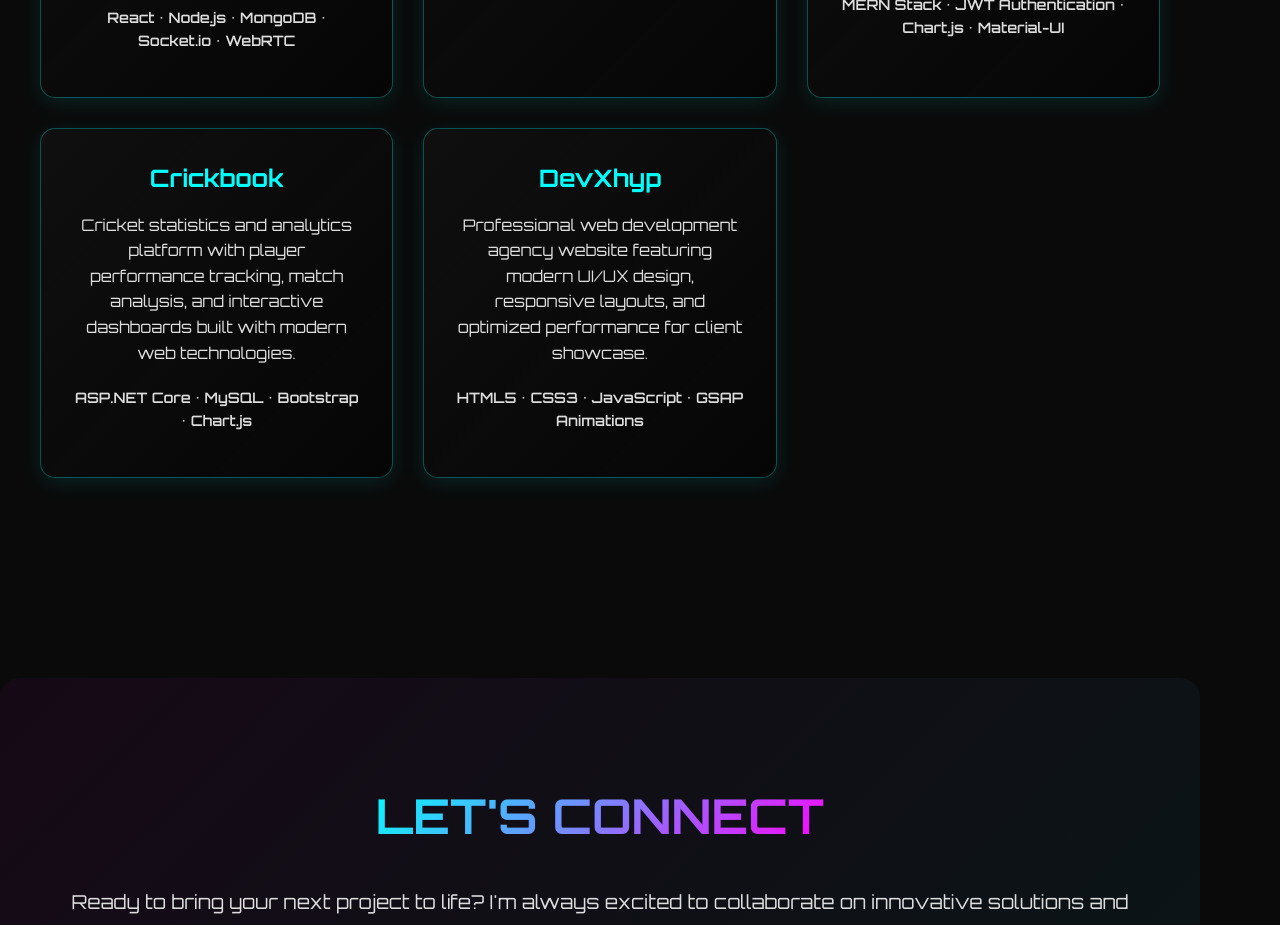
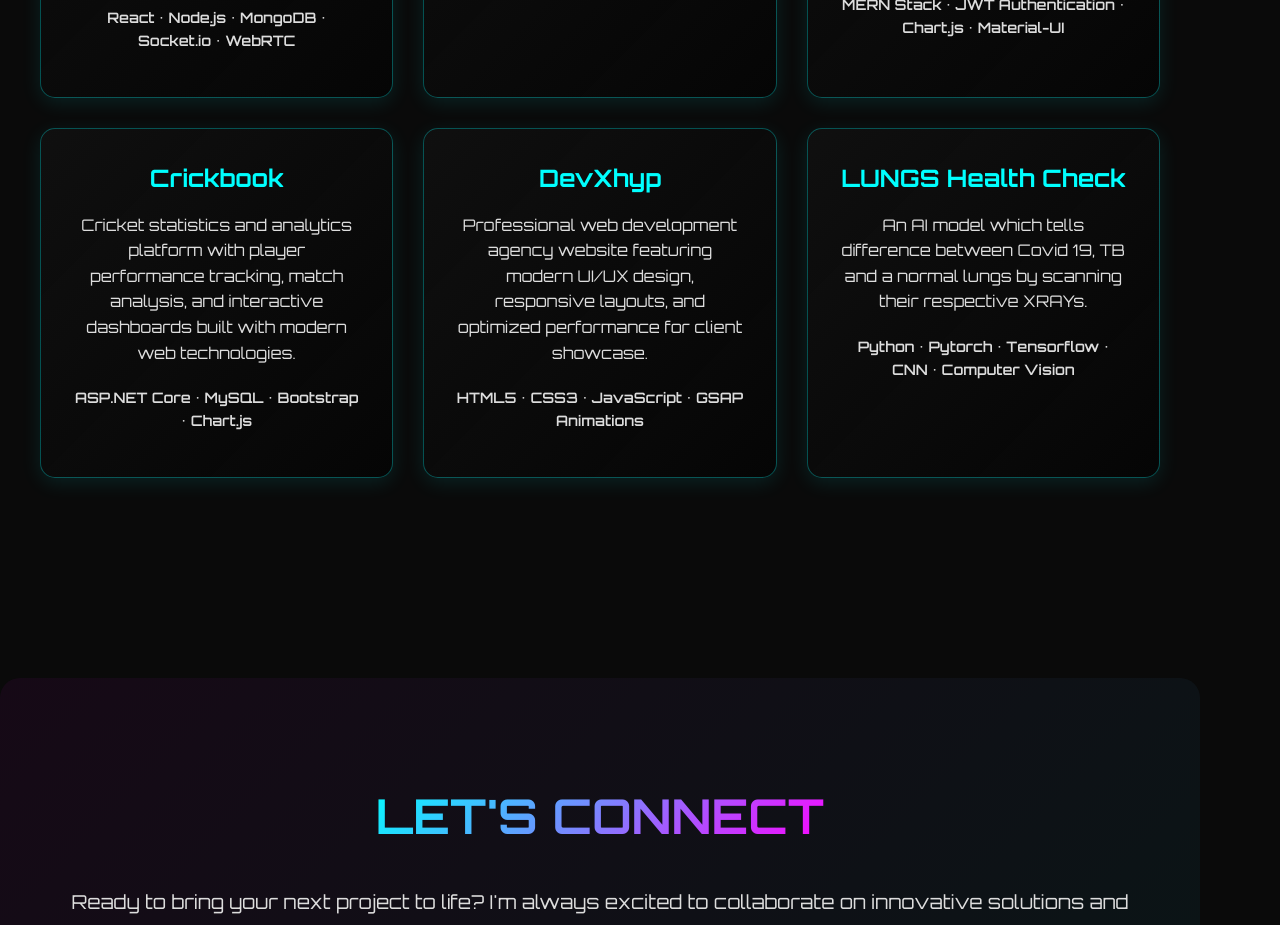
Before and after one commit to TalalNad/portfolio, a React (Create React App) app: page / in a window 1280 px wide. Shown: the part 3480-4405 px from the top of the page. Built offline with nearby package versions, Linux system fonts and the light colour scheme.

Commit message:
added a project

```diff
--- a/src/components/Projects.js
+++ b/src/components/Projects.js
@@ -28,6 +28,11 @@ function Projects() {
             desc: 'Professional web development agency website featuring modern UI/UX design, responsive layouts, and optimized performance for client showcase.',
             tags: 'HTML5 • CSS3 • JavaScript • GSAP Animations'
         },
+        {
+            title: 'LUNGS Health Check',
+            desc: 'An AI model which tells difference between Covid 19, TB and a normal lungs by scanning their respective XRAYs.',
+            tags: 'Python • Pytorch • Tensorflow • CNN • Computer Vision'
+        },
     ];
 
     const containerVariants = {
@@ -46,7 +51,7 @@ function Projects() {
     };
 
     return (
-        <section className="projects" id="projects" style={{textAlign: 'center'}}>
+        <section className="projects" id="projects" style={{ textAlign: 'center' }}>
             <motion.h2
                 initial={{ opacity: 0, y: 30 }}
                 whileInView={{ opacity: 1, y: 0 }}
```
